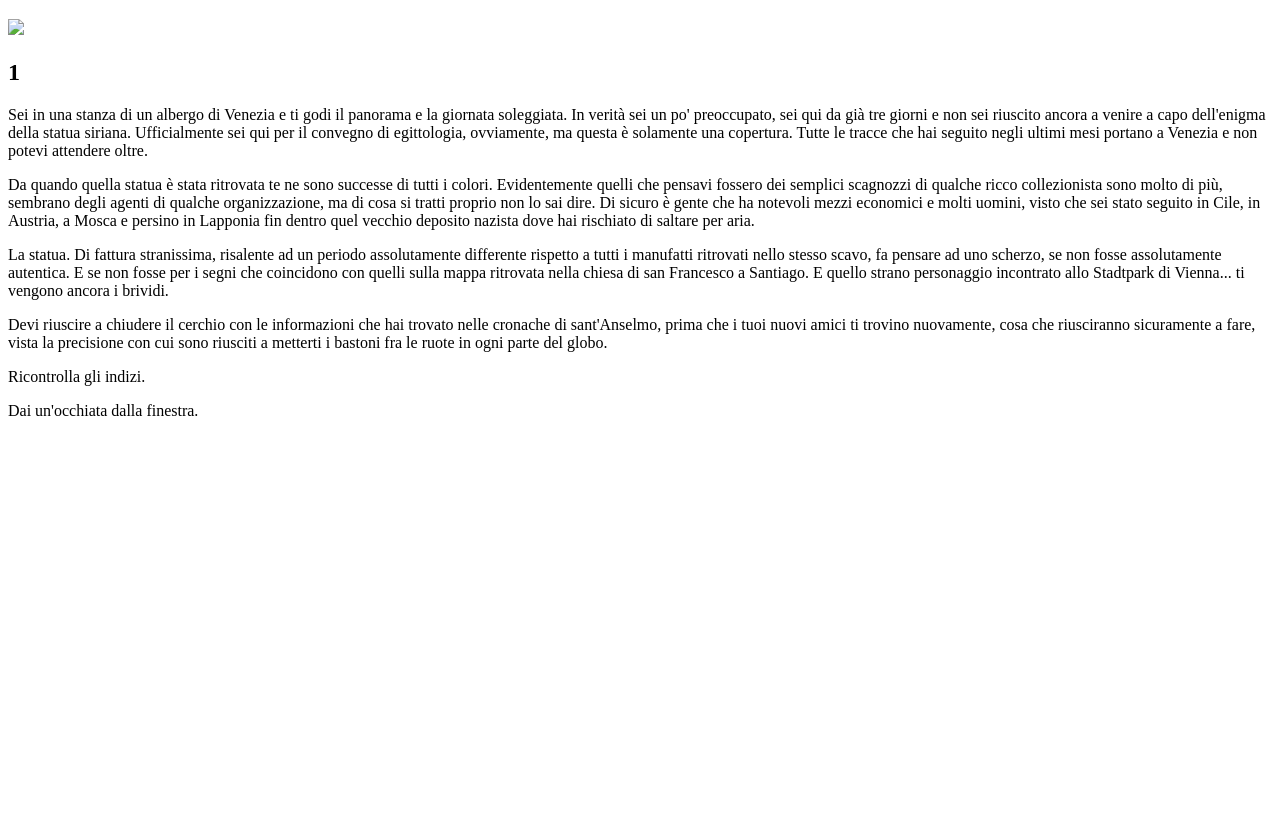
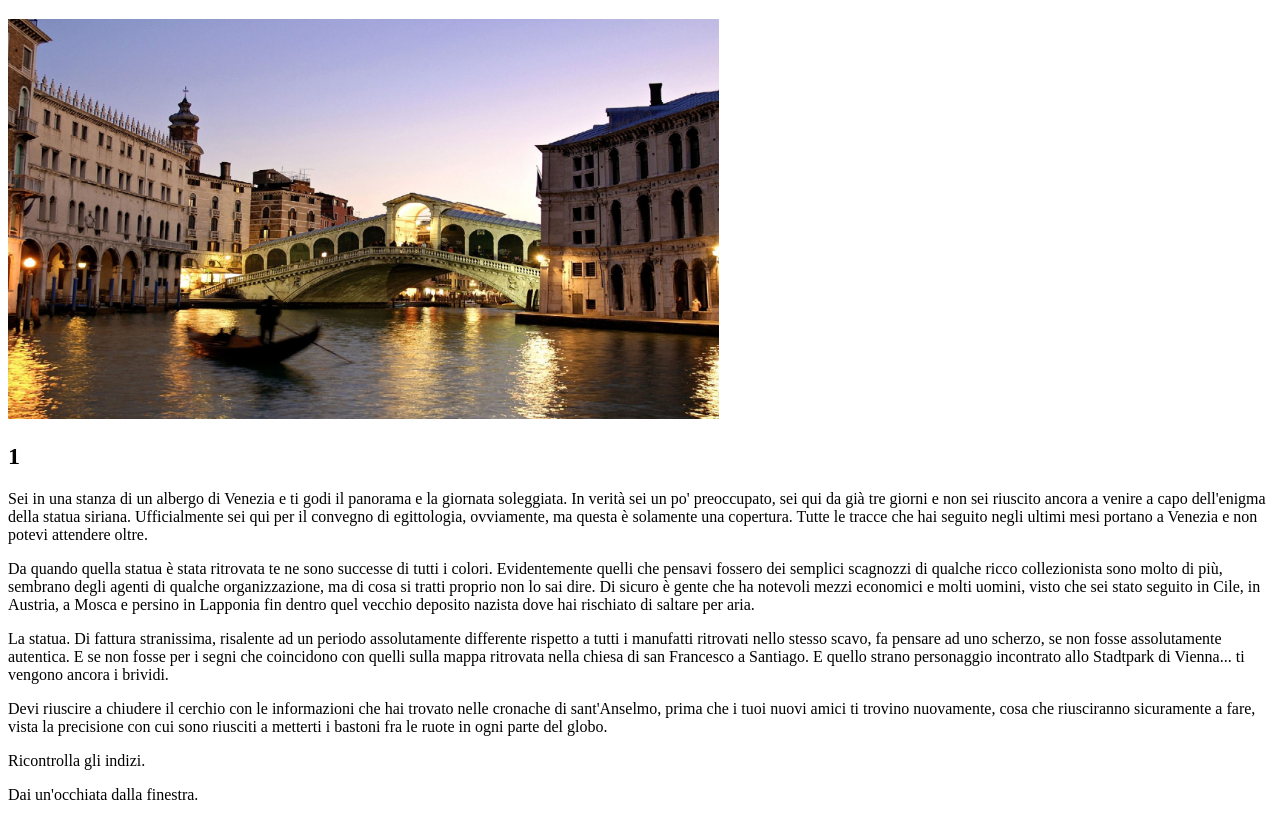
Before and after one commit to lgiordani/coderdojo, a plain HTML site: page html_adventure/part3/adventure/01.html in a window 1280 px wide. Shown: the part 61-881 px from the top of the page. Before the commit the page ends 800 px from the top, so only its background shows below. Drawn offline with Linux system fonts and the light colour scheme.

Commit message:
Adventure part updated

```diff
--- a/html_adventure/part3/adventure/01.html
+++ b/html_adventure/part3/adventure/01.html
@@ -11,7 +11,7 @@
 
     <h1>La mia avventura</h1>
 
-    <img src="images/campfire.jpg" width="auto" height="400" />
+    <img src="images/venice.jpg" width="auto" height="400" />
 
     <h2>1</h2>
     <p>
```
Also changed, not shown: html_adventure/part3/adventure/02.html (+0 -2 lines), html_adventure/part3/adventure/03.html (+0 -2 lines), html_adventure/part3/adventure/04.html (+0 -2 lines), html_adventure/part3/adventure/05.html (+0 -2 lines), html_adventure/part3/adventure/06.html (+0 -2 lines).
